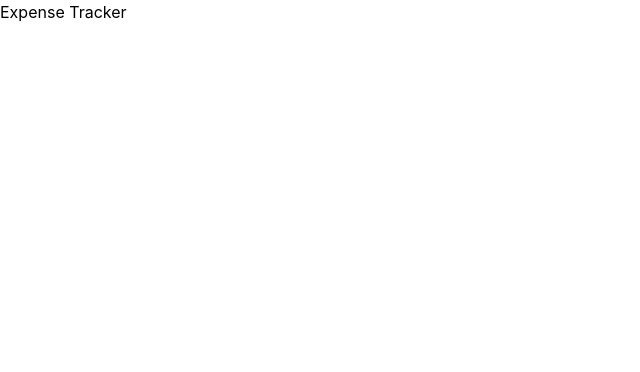
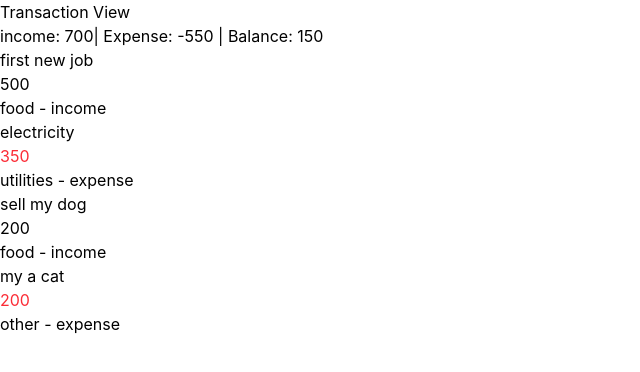
Before and after one commit to stakic-igor/expense-tracker, a Vue app: page / in a window 1280 px wide. Shown: the top 372 px of the page, without its empty margins (0-640 px from the left). Built offline with nearby package versions, Linux system fonts and the light colour scheme; the HTML template or start-up script is replaced by a standard one.

Commit message:
add transactions type and basic view and calculations

```diff
--- a/src/App.vue
+++ b/src/App.vue
@@ -1,5 +1,7 @@
-<script setup lang="ts"></script>
+<script setup lang="ts">
+import TransactionView from './views/TransactionView.vue'
+</script>
 
 <template>
-  <h1>Expense Tracker</h1>
+  <TransactionView />
 </template>
--- /dev/null
+++ b/src/components/TransactionItem.vue
@@ -0,0 +1,15 @@
+<script setup lang="ts">
+import type { Transactions } from '@/types/transactions.ts'
+
+defineProps<{
+  item: Transactions
+}>()
+</script>
+
+<template>
+  <section>
+    <p>{{ item.description }}</p>
+    <p :class="item.type === 'expense' ? 'text-red-500' : 'text-black'">{{ item.amount }}</p>
+    <p>{{ item.category }} - {{ item.type }}</p>
+  </section>
+</template>
--- /dev/null
+++ b/src/types/transactions.ts
@@ -0,0 +1,10 @@
+export type TransactionType = 'expense' | 'income'
+export type Category = 'food' | 'transport' | 'entertainment' | 'utilities' | 'other'
+
+export interface Transactions {
+  id: number
+  description: string
+  amount: number
+  type: TransactionType
+  category: Category
+}
--- /dev/null
+++ b/src/views/TransactionView.vue
@@ -0,0 +1,62 @@
+<script setup lang="ts">
+import { ref, computed } from 'vue'
+import type { Transactions } from '@/types/transactions.ts'
+import TransactionItem from '@/components/TransactionItem.vue'
+
+const transactions = ref<Transactions[]>([
+  {
+    id: 1,
+    description: 'first new job',
+    amount: 500,
+    category: 'food',
+    type: 'income',
+  },
+  {
+    id: 2,
+    description: 'electricity',
+    amount: 350,
+    category: 'utilities',
+    type: 'expense',
+  },
+  {
+    id: 3,
+    description: 'sell my dog',
+    amount: 200,
+    category: 'food',
+    type: 'income',
+  },
+  {
+    id: 4,
+    description: 'my a cat',
+    amount: 200,
+    category: 'other',
+    type: 'expense',
+  },
+])
+
+const totalIncome = computed(() => {
+  return transactions.value
+    .filter((item) => item.type === 'income')
+    .reduce((sum, item) => sum + item.amount, 0)
+})
+
+const totalExpenses = computed(() => {
+  return transactions.value
+    .filter((item) => item.type === 'expense')
+    .reduce((sum, item) => sum - item.amount, 0)
+})
+
+const balance = computed(() => {
+  return transactions.value.reduce((sum, item) => {
+    return item.type === 'income' ? sum + item.amount : sum - item.amount
+  }, 0)
+})
+</script>
+
+<template>
+  <h1>Transaction View</h1>
+  <section>
+    income: {{ totalIncome }}| Expense: {{ totalExpenses }} | Balance: {{ balance }}
+  </section>
+  <TransactionItem v-for="item in transactions" :key="item.id" :item="item" />
+</template>
```
